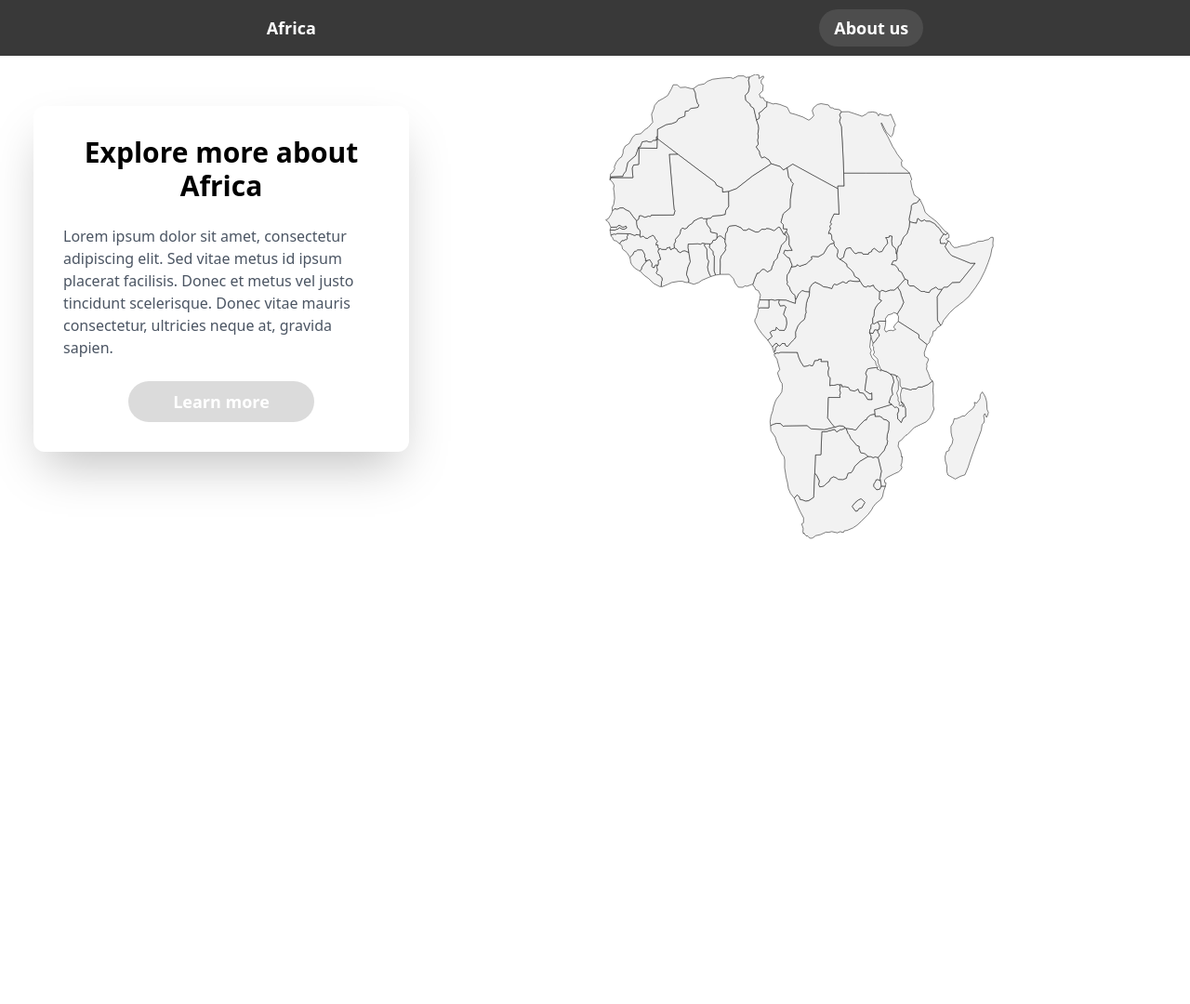
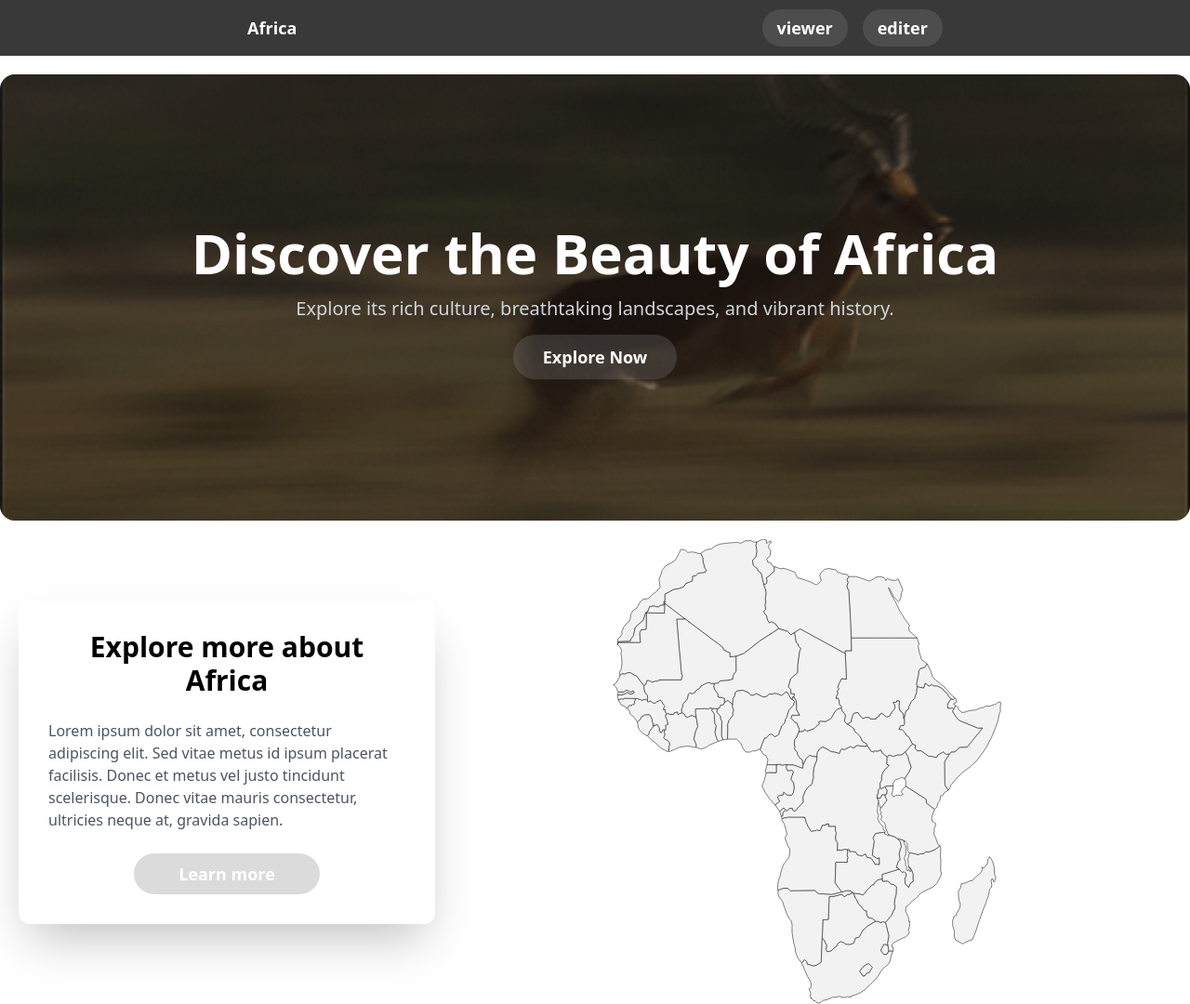
Before and after one commit to taouamwalideddine/brief-7-Africa, a PHP site: page / in a window 1280 px wide. Shown: the whole page at 93% size. Before the commit the page ends 580 px from the top, so only its background shows below. Run offline with PHP 8.4, Linux system fonts and the light colour scheme; some libraries are stand-ins or nearby versions.

Commit message:
added pagination and modified main page

```diff
--- a/index.php
+++ b/index.php
@@ -3,26 +3,51 @@
 <head>
     <meta charset="UTF-8">
     <meta name="viewport" content="width=device-width, initial-scale=1.0">
-    <title>Document</title>
+    <title>Home</title>
     <script src="https://cdn.tailwindcss.com"></script>
-    <link rel="stylesheet" href="style.css">
+
 </head>
 <body>
 <nav class="bg-[#000000c6] p-4 navbar">
-    <ul class="flex justify-around items-center navbar-list">
+    <ul class="flex justify-around items-center">
       <li class="navbar-item">
-        <a href="#" class="text-white text-sm md:text-lg font-semibold hover:text-[#757575]  transition duration-300 navbar-link">Africa</a>
+        <a href="index.php" class="text-white text-sm md:text-lg font-semibold hover:text-[#757575]  transition duration-300 navbar-link">Africa</a>
+      </li>
+      <ul class="flex gap-4">
+      <li class="navbar-item">
+        <a  href="viewer.php" class="bg-[#80808048] px-3 py-2 md:px-4 md:py-2 rounded-full hover:bg-[#292929] active:bg-red-700 text-white text-sm md:text-lg font-semibold transition duration-300 btn-primary">
+            viewer
+        </a>
       </li>
       <li class="navbar-item">
-        <a class="bg-[#80808048] px-3 py-2 md:px-4 md:py-2 rounded-full hover:bg-[#292929] active:bg-red-700 text-white text-sm md:text-lg font-semibold transition duration-300 btn-primary">
-            About us
+        <a href="editor.php" class="bg-[#80808048] px-3 py-2 md:px-4 md:py-2 rounded-full hover:bg-[#292929] active:bg-red-700 text-white text-sm md:text-lg font-semibold transition duration-300 btn-primary">
+            editer
         </a>
       </li>
+      </ul>
+
     </ul>
   </nav>
 
-<section class="flex">
-    <div class="flex ml-9 justify-start items-center h-[30rem]">
+  <section class="relative h-[30rem] flex items-center justify-center p-3 mt-5">
+    <div class="absolute inset-0">
+        <div class="w-full h-full bg-[url('./images/gazel.gif')] bg-cover bg-center rounded-2xl"></div>
+        <div class="absolute inset-0 bg-black bg-opacity-50 rounded-2xl"></div>
+    </div>
+
+    <div class="relative z-10 text-center text-white px-4">
+        <h1 class="text-4xl md:text-6xl font-bold mb-4">Discover the Beauty of Africa</h1>
+        <p class="text-lg md:text-xl text-gray-300 mb-6">
+            Explore its rich culture, breathtaking landscapes, and vibrant history.
+        </p>
+        <a href="#explore" class="bg-[#80808048] px-6 py-2 md:px-8 md:py-3 rounded-full hover:bg-[#292929] active:bg-red-700 text-white text-sm md:text-lg font-semibold transition duration-300">
+            Explore Now
+        </a>
+    </div>
+</section>
+
+<section class="flex ml-5 mt-5">
+    <div class="flex justify-start items-center h-[30rem]">
         <div class="w-full max-w-md bg-white rounded-xl p-8 shadow-2xl">
             <h1 class="text-3xl font-bold text-center mb-6">Explore more about Africa</h1>
             <p class="text-gray-600 mb-6">
@@ -35,7 +60,6 @@
             </div>
         </div>
     </div>
-   <div class="p-5">
    <svg
    xmlns:dc="http://purl.org/dc/elements/1.1/"
    xmlns:cc="http://creativecommons.org/ns#"
@@ -461,9 +485,6 @@
      d="m 832.6,372.8 -5.7,-5.8 -2.5,-5.7 -4.1,-2.6 -4.2,7.4 -2.5,4.9 4.8,7.7 4.6,6.6 4.8,5 40.3,16.4 10.3,-0.1 -33.5,41.5 -15.9,0.6 -10.7,9.8 -7.8,0.2 -3.3,4.4 -10.5,15.7 0.4,50.4 7.2,11.4 2.7,-3.3 2.9,-7.3 13.4,-16.7 11.4,-10.6 18.1,-13.7 12.1,-11.2 14.1,-18.9 10.1,-15.5 10,-20.2 7,-17.7 5.4,-15.5 2.9,-14.9 2.4,-5 -0.4,-7.3 0.8,-8 -0.5,-3.9 -4.6,0.1 -5.5,4.7 -6.4,1.4 -5.5,2.1 -3.9,0.2 0,0 -6.9,0.5 -4.2,2.6 -6,0.9 -10.5,4.3 -13.2,1.6 -11.3,3.5 -6.1,0 z"
      style="fill:#f2f2f2" />
 </svg>
-   </div>
-</section>
-
-
+ </section>
 </body>
 </html>
```
Also changed, not shown: editor.php (added, +32 -0 lines), tailwind.config.js (deleted, +0 -8 lines), viewer.php (added, +52 -0 lines), images/gazel.gif (added), style.css (deleted).
